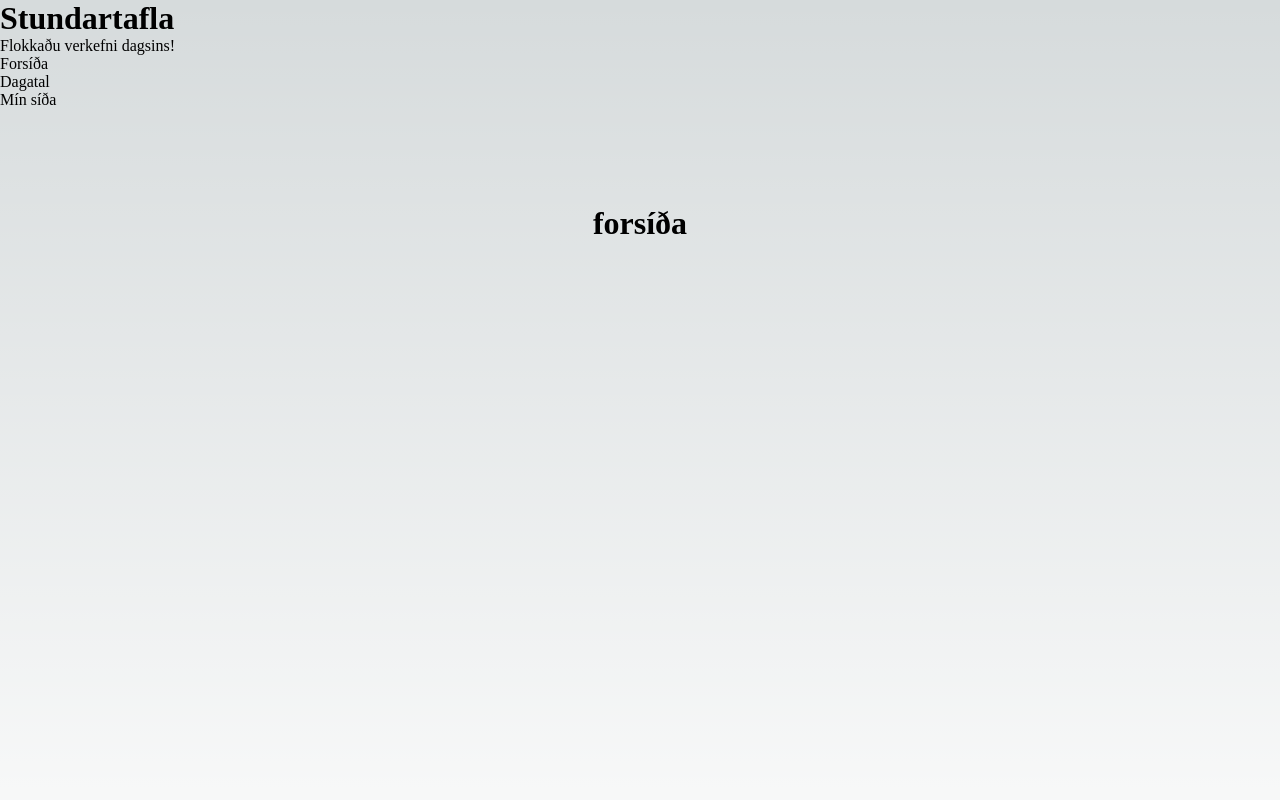
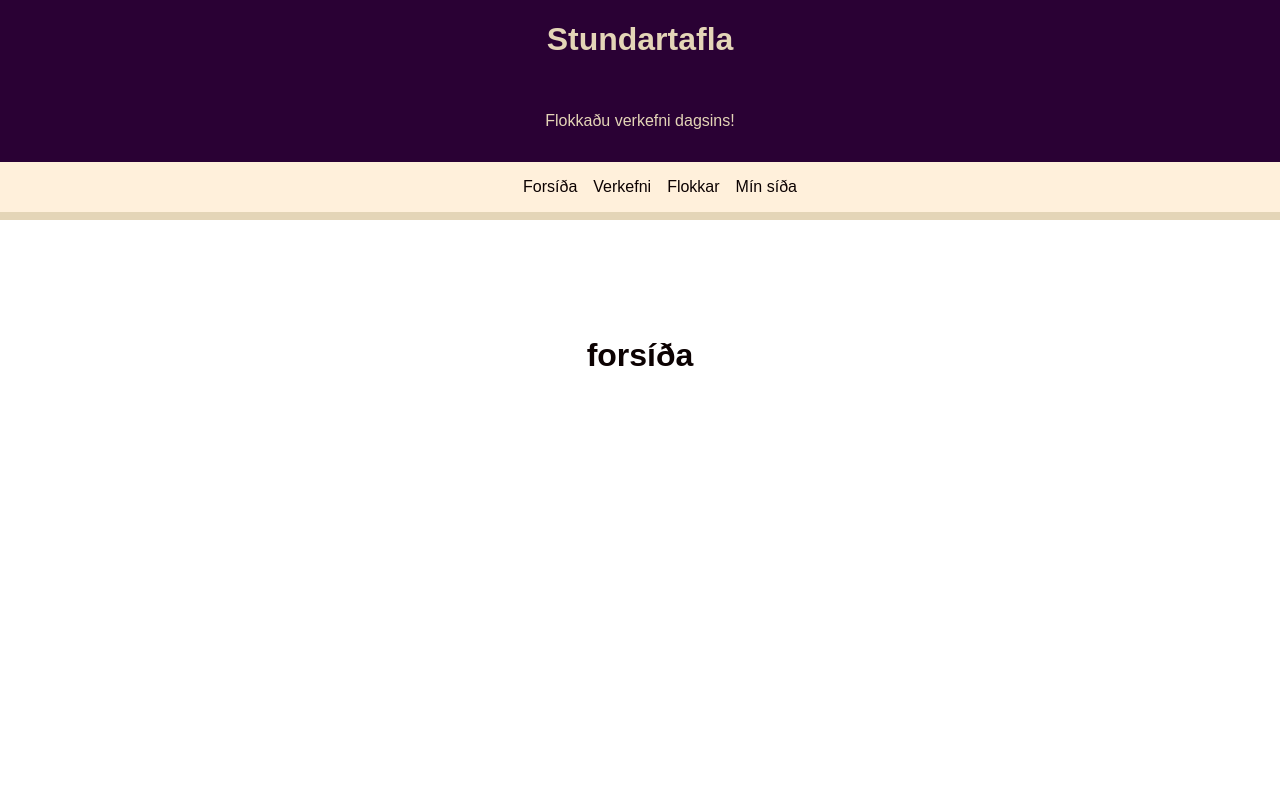
Before and after one commit to IsakLoftsson/Vefforritun-2-Hopverkefni-2, a Next.js app: page / in a window 1280 px wide. Shown: the top 800 px of the page. Built offline with nearby package versions, Linux system fonts and the light colour scheme.

Commit message:
scss sett upp

```diff
--- a/src/Components/header.tsx
+++ b/src/Components/header.tsx
@@ -9,13 +9,14 @@ export default function Header(){
                 Stundartafla
               </h1>
               <p>Flokkaðu verkefni dagsins!</p>
-              <div >
+              <nav >
                 <ul>
-                  <li><a href="frontpage">Forsíða</a></li>
-                  <li><a href="calander">Dagatal</a></li>
-                  <li><a href="mypage">Mín síða</a></li>
+                  <li><Link href="/">Forsíða</Link></li>
+                  <li><Link href="/verkefni">Verkefni</Link></li>
+                  <li><Link href="/flokkar">Flokkar</Link></li>
+                  <li><Link href="mypage">Mín síða</Link></li>
                 </ul>
-              </div>
+              </nav>
             </header>
         </>
     )
--- a/src/app/globals.css
+++ b/src/app/globals.css
@@ -1,107 +1,70 @@
-:root {
-  --max-width: 1100px;
-  --border-radius: 12px;
-  --font-mono: ui-monospace, Menlo, Monaco, "Cascadia Mono", "Segoe UI Mono",
-    "Roboto Mono", "Oxygen Mono", "Ubuntu Monospace", "Source Code Pro",
-    "Fira Mono", "Droid Sans Mono", "Courier New", monospace;
-
-  --foreground-rgb: 0, 0, 0;
-  --background-start-rgb: 214, 219, 220;
-  --background-end-rgb: 255, 255, 255;
-
-  --primary-glow: conic-gradient(
-    from 180deg at 50% 50%,
-    #16abff33 0deg,
-    #0885ff33 55deg,
-    #54d6ff33 120deg,
-    #0071ff33 160deg,
-    transparent 360deg
-  );
-  --secondary-glow: radial-gradient(
-    rgba(255, 255, 255, 1),
-    rgba(255, 255, 255, 0)
-  );
-
-  --tile-start-rgb: 239, 245, 249;
-  --tile-end-rgb: 228, 232, 233;
-  --tile-border: conic-gradient(
-    #00000080,
-    #00000040,
-    #00000030,
-    #00000020,
-    #00000010,
-    #00000010,
-    #00000080
-  );
-
-  --callout-rgb: 238, 240, 241;
-  --callout-border-rgb: 172, 175, 176;
-  --card-rgb: 180, 185, 188;
-  --card-border-rgb: 131, 134, 135;
+body {
+  font-family: Arial, sans-serif;
+  font-size: 1rem;
+  color: #0c0202;
+  margin: 0;
+  min-height: 100vh;
+  display: flex;
+  flex-direction: column;
 }
 
-@media (prefers-color-scheme: dark) {
-  :root {
-    --foreground-rgb: 255, 255, 255;
-    --background-start-rgb: 0, 0, 0;
-    --background-end-rgb: 0, 0, 0;
-
-    --primary-glow: radial-gradient(rgba(1, 65, 255, 0.4), rgba(1, 65, 255, 0));
-    --secondary-glow: linear-gradient(
-      to bottom right,
-      rgba(1, 65, 255, 0),
-      rgba(1, 65, 255, 0),
-      rgba(1, 65, 255, 0.3)
-    );
-
-    --tile-start-rgb: 2, 13, 46;
-    --tile-end-rgb: 2, 5, 19;
-    --tile-border: conic-gradient(
-      #ffffff80,
-      #ffffff40,
-      #ffffff30,
-      #ffffff20,
-      #ffffff10,
-      #ffffff10,
-      #ffffff80
-    );
-
-    --callout-rgb: 20, 20, 20;
-    --callout-border-rgb: 108, 108, 108;
-    --card-rgb: 100, 100, 100;
-    --card-border-rgb: 200, 200, 200;
-  }
+.wrapper {
+  display: grid;
+  grid-template-rows: auto;
+  grid-template-columns: repeat(1, 1fr);
+  gap: 2rem;
 }
 
-* {
-  box-sizing: border-box;
-  padding: 0;
-  margin: 0;
+main {
+  display: grid;
+  grid-template-columns: repeat(1, 1fr);
+  grid-template-rows: auto;
+  gap: 2rem;
+  justify-items: center;
+  margin: 0 auto;
+  width: 100%;
+  max-width: 1400px;
 }
 
-html,
-body {
-  max-width: 100vw;
-  overflow-x: hidden;
+header {
+  display: flex;
+  flex-direction: column;
+  align-items: center;
+  gap: 1rem;
+  border-bottom: 0.5rem solid;
+  background-color: #2A0134;
+  color: #e4d5b7;
+}
+header nav {
+  width: 100%;
+  background-color: #fff0db;
+  color: #2A0134;
+}
+header nav ul {
+  display: flex;
+  justify-content: center;
+  gap: 1rem;
+  list-style: none;
+}
+header nav li {
+  display: inline-block;
+}
+header nav a {
+  text-decoration: none;
+  color: #0c0202;
+}
+header nav a:hover {
+  color: #d32518;
 }
 
-body {
-  color: rgb(var(--foreground-rgb));
-  background: linear-gradient(
-      to bottom,
-      transparent,
-      rgb(var(--background-end-rgb))
-    )
-    rgb(var(--background-start-rgb));
+footer {
+  display: flex;
+  justify-content: center;
+  gap: 1rem;
+  border-top: 0.5rem solid;
+  background-color: #2A0134;
+  color: #e4d5b7;
+  margin-top: auto;
 }
 
-a {
-  color: inherit;
-  text-decoration: none;
-}
-
-@media (prefers-color-scheme: dark) {
-  html {
-    color-scheme: dark;
-  }
-}
+/*# sourceMappingURL=globals.css.map */
--- /dev/null
+++ b/src/styles/footer.scss
@@ -0,0 +1,9 @@
+footer{
+    display: flex;
+    justify-content: center;
+    gap: $spacing;
+    border-top: $border-large solid;
+    background-color: $dark-color;
+    color: $border-color;
+    margin-top: auto;
+}
--- /dev/null
+++ b/src/styles/globals.scss
@@ -0,0 +1,39 @@
+$primary-color: #0c0202;
+$vertical-space: 2rem;
+$spacing: 1rem;
+$border-large: 0.5rem;
+$dark-color: #2A0134;
+$light-color: #fff0db;
+$border-color: #e4d5b7;
+$gutter: 2rem;
+$max-width: 1400px;
+
+
+body {
+  font-family: Arial, sans-serif;
+  font-size: 1rem;
+  color: $primary-color;
+  margin: 0;
+  min-height: 100vh;
+  display: flex;
+  flex-direction: column;
+}
+.wrapper{
+  display: grid;
+  grid-template-rows: auto;
+  grid-template-columns: repeat(1, 1fr);
+  gap: $vertical-space;
+}
+main{
+  display: grid;
+  grid-template-columns: repeat(1, 1fr);
+  grid-template-rows: auto;
+  gap: $gutter;
+  justify-items: center;
+  margin: 0 auto;
+  width: 100%;
+  max-width: $max-width;
+}
+
+@import 'header';
+@import 'footer';
--- /dev/null
+++ b/src/styles/header.scss
@@ -0,0 +1,34 @@
+header{
+
+    display: flex;
+    flex-direction: column;
+    align-items: center;
+    gap: $spacing;
+    border-bottom: $border-large solid;
+    background-color: $dark-color;
+    color: $border-color;
+
+    nav {
+
+        width: 100%;
+        background-color: $light-color;
+        color: $dark-color;
+
+        ul {
+            display: flex;
+            justify-content: center;
+            gap: $spacing;
+            list-style: none;
+        }
+
+        li { display: inline-block; }
+        a {
+        text-decoration: none;
+        color: $primary-color;
+
+        &:hover {
+            color: #d32518
+        }
+        }
+    }
+}
```
Also changed, not shown: package.json (+6 -4 lines), 2 other files (tests, documents, lock files or other folders).
